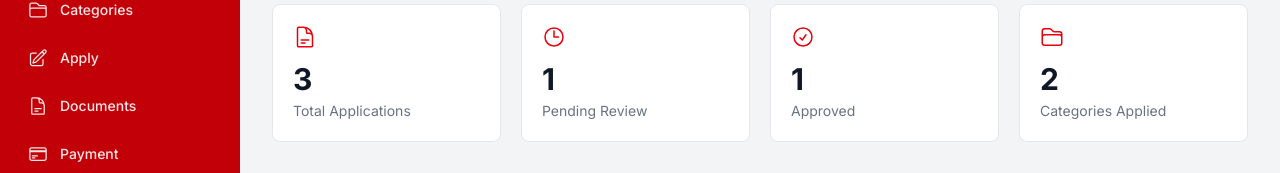
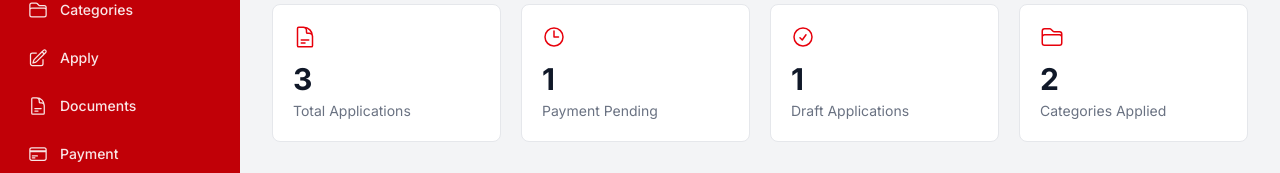
Before and after one commit to mataa019/supplier-portal, a React (Vite) app: page /dashboard in a window 1280 px wide. Shown: the part 185-358 px from the top of the page. Built offline with nearby package versions, Linux system fonts and the light colour scheme; no server answers; sample sign-in values are in the browser's storage.

Commit message:
feat: adding redirecting

```diff
--- a/src/dashboard/home.tsx
+++ b/src/dashboard/home.tsx
@@ -10,8 +10,8 @@ import {
 
 const stats = [
   { title: 'Total Applications', value: 3, icon: DocumentTextIcon },
-  { title: 'Pending Review', value: 1, icon: ClockIcon },
-  { title: 'Approved', value: 1, icon: CheckCircleIcon },
+  { title: 'Payment Pending ', value: 1, icon: ClockIcon },
+  { title: 'Draft Applications', value: 1, icon: CheckCircleIcon },
   { title: 'Categories Applied', value: 2, icon: FolderIcon },
 ];
 
```
